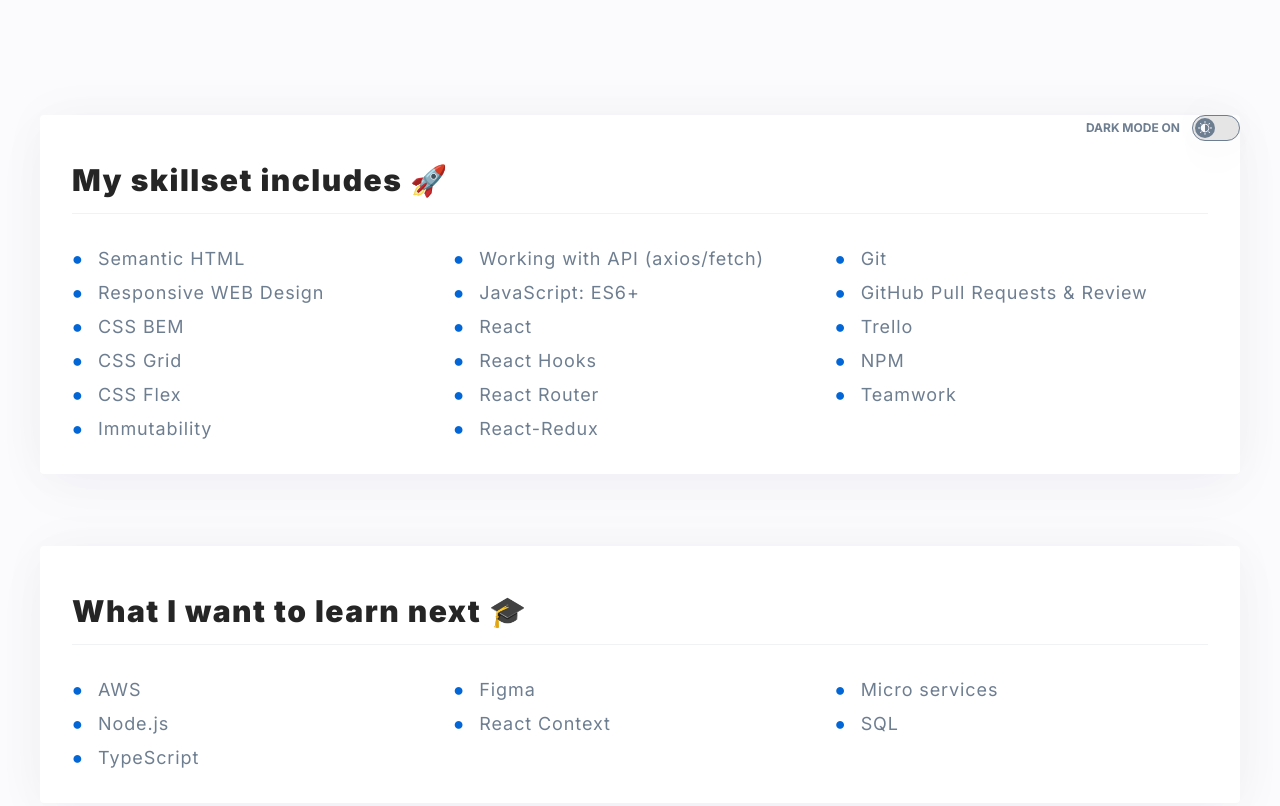
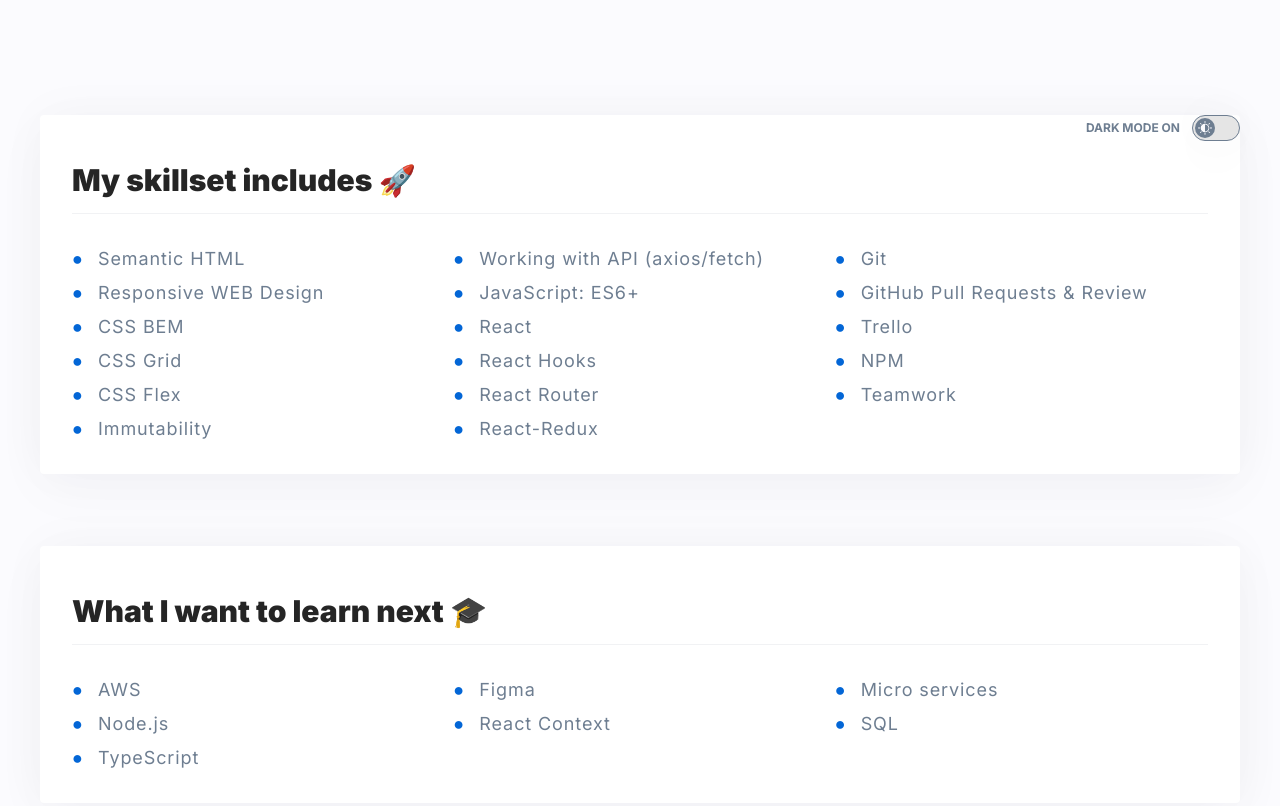
Before and after one commit to kraviecdev/pk-personal-homepage, a React (Create React App) app: page / in a window 1280 px wide. Shown: the top 806 px of the page. Built offline with nearby package versions, Linux system fonts and the light colour scheme.

Commit message:
add media for smallest device (320px) change margin delete letter spacing

```diff
--- a/src/components/Title/index.js
+++ b/src/components/Title/index.js
@@ -4,18 +4,18 @@ export const MainTitle = styled.h1`
   font-size: 38px;
   font-weight: 900;
   line-height: 46px;
-  letter-spacing: 0.05em;
+  margin: 12px 0;
 
   @media(max-width: ${({theme}) => theme.breakpoints.mobileS}px) {
     font-size: 22px;
     line-height: 26px;
+    margin: 8px 0;
   }
 `;
 export const SectionTitle = styled.h2`
   font-size: 30px;
   font-weight: 900;
   line-height: 36px;
-  letter-spacing: 0.05em;
   width: 100%;
   margin: 0;
   border-bottom: 1px solid ${({theme}) => theme.colors.border};
@@ -24,5 +24,6 @@ export const SectionTitle = styled.h2`
   @media (max-width: ${({theme}) => theme.breakpoints.mobileS}px) {
     font-size: 18px;
     line-height: 22px;
+    padding: 12px 0;
   }
 `;
```
